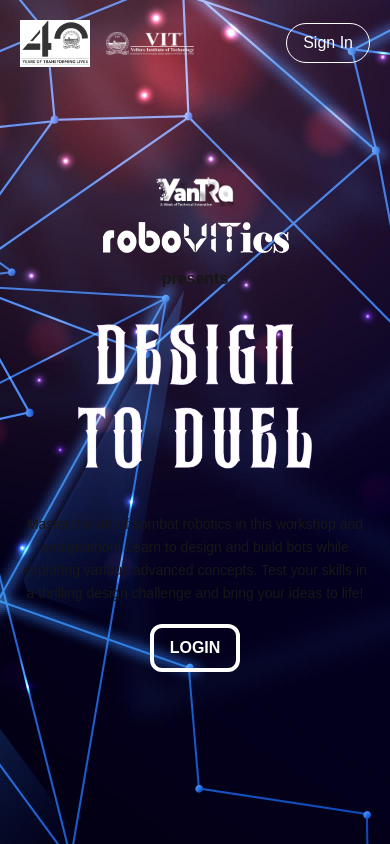
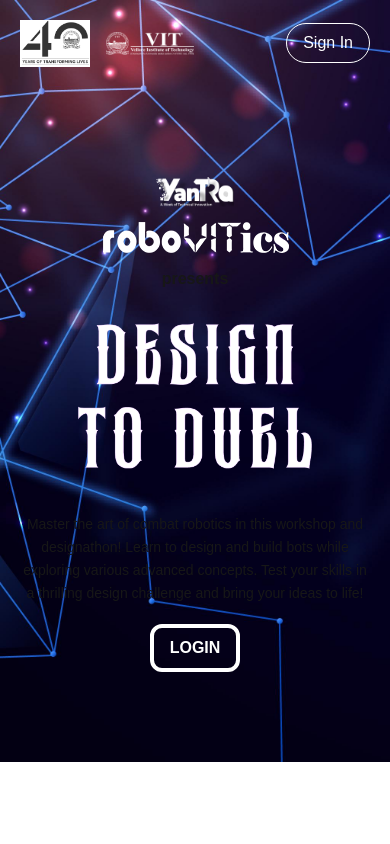
Before and after one commit to KAVYAJAIN410/Vortex, a Next.js app: page / in a window 390 px wide. Shown: the top 844 px of the page. Built offline with nearby package versions, Linux system fonts and the light colour scheme; no server answers.

Commit message:
responsive

```diff
--- a/components/hero.tsx
+++ b/components/hero.tsx
@@ -14,7 +14,7 @@
   return (
     <>
 
-    <section className="relative flex flex-col items-center min-h-[1000px] bg-cover bg-center bg-opacity-0">
+    <section className="relative flex flex-col items-center min-h-fit bg-cover bg-center bg-opacity-0">
     <Navbar></Navbar>
 <div className="relative flex flex-col items-center justify-center min-h-[80vh]">
   <Image src={yantra} alt="yantra"
```
